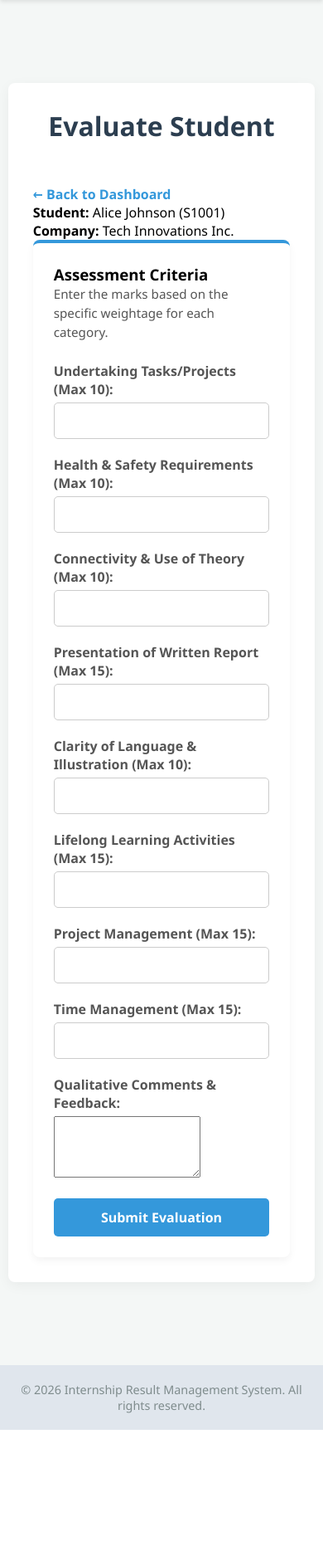
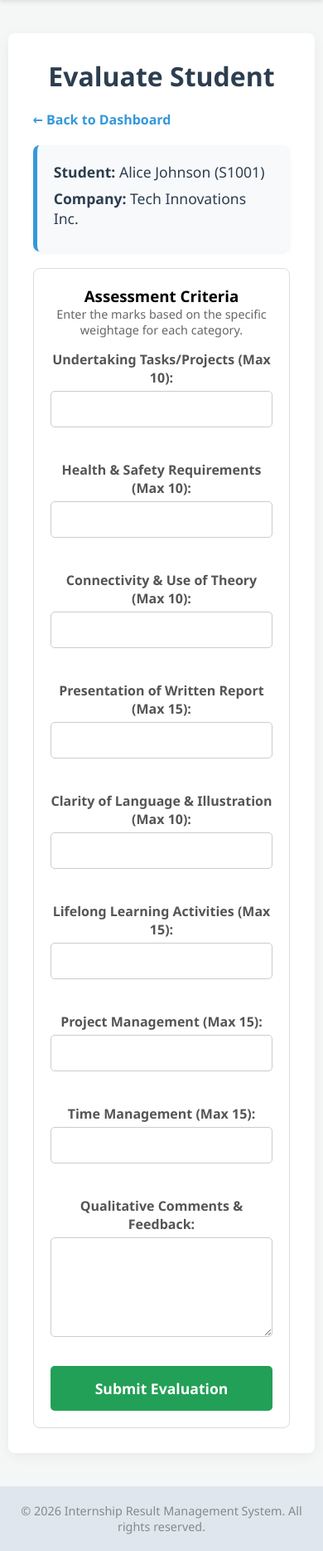
Before and after one commit to Brandonccj/COMP1044_CW_G4, a PHP site: page /assessor/evaluate_student.php?internship_id=1 in a window 390 px wide. Shown: the part 84-1953 px from the top of the page at 83% size. Before the commit the page ends 1807 px from the top, so only its background shows below. Run offline with PHP 8.4, Linux system fonts and the light colour scheme; the visitor is signed in with stand-in values (Sample User, id 1); data comes from the database, SQL or seed files in the repository.

Commit message:
- Reorganized style.css to clearly separate global, administrative, and assessor-specific stylesheets for better maintainability. - Finalized UI styling for assessor_dashboard.php and evaluate_student.php. - Implemented CSS Grid layouts for the evaluation forms to improve responsiveness and readability.

```diff
--- a/assets/style.css
+++ b/assets/style.css
@@ -1,3 +1,6 @@
+/* =========================================
+   Global & Base Styles
+   ========================================= */
 * {
     margin: 0;
     padding: 0;
@@ -12,18 +15,10 @@ body {
     flex-direction: column;
 }
 
-.login-wrapper {
-    display: flex;
-    flex-direction: column;
-    align-items: center;
-    justify-content: center;
-    flex-grow: 1;
-}
-
 .dashboard-container {
     width: 95%;
     max-width: 1200px;
-    margin: 40px auto; /* Centers the table with some top/bottom breathing room */
+    margin: 40px auto;
     background-color: #ffffff;
     padding: 30px;
     border-radius: 8px;
@@ -34,48 +29,6 @@ h1 {
     color: #2c3e50;
     margin-bottom: 20px;
     text-align: center;
-}
-
-.login-container {
-    background-color: #ffffff;
-    padding: 40px;
-    border-radius: 10px;
-    box-shadow: 0 4px 15px rgba(0, 0, 0, 0.1);
-    width: 100%;
-    max-width: 400px;
-}
-
-.login-container h2 {
-    color: #333;
-    margin-bottom: 20px;
-    text-align: center;
-}
-
-.form-group {
-    margin-bottom: 20px;
-}
-
-.form-group label {
-    display: block;
-    margin-bottom: 5px;
-    color: #555;
-    font-weight: bold;
-}
-
-.form-group input,
-.form-group select {
-    width: 100%;
-    padding: 10px;
-    border: 1px solid #ccc;
-    border-radius: 5px;
-    font-size: 16px;
-}
-
-.form-group input:focus,
-.form-group select:focus {
-    outline: none;
-    border-color: #3498db;
-    box-shadow: 0 0 5px rgba(52, 152, 219, 0.5);
 }
 
 button {
@@ -95,54 +48,105 @@ button:hover {
     background-color: #2980b9;
 }
 
-
-/* assessor_dashboard.php */
-
-/* Table Base Styles */
-.dashboard-table {
-    width: 100%;
-    border-collapse: collapse;
-    text-align: left;
+/* Flash Messages / Alerts */
+.alert {
+    background-color: #d4edda;
+    color: #155724;
+    padding: 10px;
+    margin: 15px 0;
+    border-radius: 5px;
+    text-align: center;
+    border: 1px solid #c3e6cb;
 }
 
-.dashboard-table th,
-.dashboard-table td {
-    border: 1px solid #ddd;
-    padding: 10px;
+.alert-success {
+    background-color: #d4edda;
+    color: #155724;
+    border: 1px solid #c3e6cb;
 }
 
-/* Replaces the inline background-color for the header */
-.dashboard-table thead tr {
-    background-color: #f2f2f2;
+/* Global Specific Buttons */
+.btn-success {
+    background-color: #23a057;
 }
 
-/* Replaces the inline text-align for the empty message */
-.empty-message {
-    text-align: center;
-    font-style: italic;
-    color: #666;
+.btn-success:hover {
+    background-color: #27ae60;
 }
 
-/* Basic styling for the Evaluate button */
-.evaluate-btn {
-    padding: 5px 10px;
-    background-color: #007BFF;
-    color: white;
-    border: none;
-    border-radius: 3px;
-    cursor: pointer;
+.btn-danger {
+    background-color: #e74c3c;
+    padding: 8px 12px;
+    width: auto;
 }
 
-.evaluate-btn:hover {
-    background-color: #0056b3;
+.btn-danger:hover {
+    background-color: #c0392b;
 }
 
-/* admin_dashboard.php */
-.dashboard-container {
-    width: 95%;
-    max-width: 1200px;
-    margin: 100px auto;
+.table-responsive {
+    overflow-x: auto;
 }
+
+/* Reusable Global Form Styles */
+.form-group {
+    margin-bottom: 20px;
+}
+
+.form-group label {
+    display: block;
+    margin-bottom: 5px;
+    color: #555;
+    font-weight: bold;
+}
+
+.form-group input,
+.form-group select,
+.form-group textarea {
+    width: 100%;
+    padding: 10px;
+    border: 1px solid #ccc;
+    border-radius: 5px;
+    font-size: 16px;
+}
+
+.form-group input:focus,
+.form-group select:focus,
+.form-group textarea:focus {
+    outline: none;
+    border-color: #3498db;
+    box-shadow: 0 0 5px rgba(52, 152, 219, 0.5);
+}
+
+/* =========================================
+   index.php (Login)
+   ========================================= */
+.login-wrapper {
+    display: flex;
+    flex-direction: column;
+    align-items: center;
+    justify-content: center;
+    flex-grow: 1;
+}
+
+.login-container {
+    background-color: #ffffff;
+    padding: 40px;
+    border-radius: 10px;
+    box-shadow: 0 4px 15px rgba(0, 0, 0, 0.1);
+    width: 100%;
+    max-width: 400px;
+}
+
+.login-container h2 {
+    color: #333;
+    margin-bottom: 20px;
+    text-align: center;
+}
+
+/* =========================================
+   admin_dashboard.php & Shared Admin Layouts
+   ========================================= */
 .dashboard-header {
     margin-bottom: 30px;
     border-bottom: 2px solid #ecf0f1;
@@ -162,41 +166,29 @@ button:hover {
 
 .admin-grid {
     display: grid;
-    grid-template-columns: repeat(auto-fit, minmax(240px, 1fr));
-    justify-content: center;
-    gap: 30px;
+    grid-template-columns: repeat(auto-fit, minmax(250px, 1fr));
+    gap: 20px;
     margin-top: 20px;
 }
 
 .admin-card {
-    background-color: #ffffff;
-    padding: 25px;
+    padding: 20px;
+    border: 1px solid #ddd;
     border-radius: 8px;
-    box-shadow: 0 4px 10px rgba(0, 0, 0, 0.05);
-    border-top: 4px solid #3498db;
-    display: flex;
-    flex-direction: column;
-    justify-content: space-between;
-    transition: transform 0.2s ease, box-shadow 0.2s ease;
-}
-
-.admin-card:hover {
-    transform: translateY(-5px);
-    box-shadow: 0 8px 15px rgba(0, 0, 0, 0.1);
+    text-align: center;
+    background-color: #fff;
+    box-shadow: 0 2px 4px rgba(0,0,0,0.02);
 }
 
 .admin-card h2 {
     color: #2c3e50;
-    font-size: 1.4em;
-    margin-bottom: 10px;
+    font-size: 1.2em;
+    margin-bottom: 15px;
 }
 
 .admin-card p {
-    color: #555;
-    font-size: 0.95em;
-    line-height: 1.5;
-    margin-bottom: 25px;
-    flex-grow: 1;
+    margin-bottom: 15px;
+    color: #666;
 }
 
 .action-btn {
@@ -215,68 +207,157 @@ button:hover {
     background-color: #2980b9;
 }
 
-/* Manage_students.php */
+/* =========================================
+   assessor_dashboard.php
+   ========================================= */
+.dashboard-table {
+    width: 100%;
+    margin-top: 20px;
+    border-collapse: collapse;
+    text-align: left;
+}
+
+.dashboard-table th,
+.dashboard-table td {
+    padding: 10px;
+}
+
+.dashboard-table thead tr {
+    background-color: #3498db;
+    color: white;
+    text-align: left;
+}
+
+.dashboard-table tbody tr {
+    border-bottom: 1px solid #ddd;
+}
+
+.empty-message {
+    padding: 20px;
+    text-align: center;
+    font-style: italic;
+    color: #666;
+}
+
+.evaluate-btn {
+    padding: 5px 10px;
+    background-color: #23a057;
+    color: white;
+    border: none;
+    border-radius: 3px;
+    cursor: pointer;
+    width: auto;
+    transition: background-color 0.3s;
+}
+
+.evaluate-btn:hover {
+    background-color: #27ae60;
+}
+
+/* =========================================
+   evaluate_student.php
+   ========================================= */
+.page-header {
+    margin-bottom: 20px;
+}
+
+.back-link {
+    text-decoration: none;
+    color: #3498db;
+    font-weight: bold;
+}
+
+.back-link:hover {
+    text-decoration: underline;
+}
+
+.evaluation-header {
+    background-color: #f8f9fa;
+    padding: 20px;
+    border-radius: 8px;
+    margin: 20px 0;
+    border-left: 5px solid #3498db;
+    box-shadow: 0 2px 4px rgba(0,0,0,0.05);
+}
+
+.evaluation-header p {
+    margin-bottom: 8px;
+    color: #2c3e50;
+    font-size: 1.1em;
+}
+
+.form-subtitle {
+    color: #7f8c8d;
+    font-size: 0.9em;
+    margin-bottom: 20px;
+}
+
+.form-grid {
+    display: grid;
+    grid-template-columns: 1fr 1fr;
+    gap: 20px;
+    margin-bottom: 20px;
+}
+
+.comment-section {
+    margin-top: 20px;
+}
+
+textarea#qualitative_comments {
+    width: 100%;
+    padding: 15px;
+    border: 1px solid #ccc;
+    border-radius: 5px;
+    font-size: 16px;
+    resize: vertical;
+    min-height: 120px;
+}
+
+textarea#qualitative_comments:focus {
+    outline: none;
+    border-color: #3498db;
+    box-shadow: 0 0 5px rgba(52, 152, 219, 0.5);
+}
+
+.btn-submit {
+    background-color: #23a057;
+    color: white;
+    padding: 15px 20px;
+    font-size: 1.1em;
+    border: none;
+    border-radius: 5px;
+    cursor: pointer;
+    width: 100%;
+    transition: background-color 0.3s ease, transform 0.1s ease;
+    margin-top: 10px;
+}
+
+.btn-submit:hover {
+    background-color: #27ae60;
+}
+
+.btn-submit:active {
+    transform: scale(0.98);
+}
+
+@media (max-width: 768px) {
+    .form-grid {
+        grid-template-columns: 1fr;
+    }
+}
+
+/* =========================================
+   manage_students.php
+   ========================================= */
 .management-layout {
     display: flex;
     flex-direction: column;
     gap: 30px;
 }
 
-/* The 'Back to Dashboard' Link */
-.back-link {
-    display: inline-block;
-    margin-top: 30px;
-    color: #3498db;
-    text-decoration: none;
-    font-weight: bold;
-    transition: color 0.3s;
-}
-
-.back-link:hover {
-    color: #2980b9;
-    text-decoration: underline;
-}
-
-/* Alert Popups */
-.alert {
-    padding: 15px;
-    margin-bottom: 25px;
-    border-radius: 5px;
-    font-weight: bold;
-    text-align: center;
-}
-
-.alert-success {
-    background-color: #d4edda;
-    color: #155724;
-    border: 1px solid #c3e6cb;
-}
-
-/* Specific Button Colors */
-.btn-success {
-    background-color: #2ecc71;
-}
-
-.btn-success:hover {
-    background-color: #27ae60;
-}
-
-.btn-danger {
-    background-color: #e74c3c;
-    padding: 8px 12px;
-    width: auto; /* Stops the delete button from taking up the whole table cell */
-}
-
-.btn-danger:hover {
-    background-color: #c0392b;
-}
-
-/* Prevents the table from breaking the card layout on small screens */
-.table-responsive {
-    overflow-x: auto;
-}
-
-/* view_results.php */
+/* =========================================
+   view_results.php
+   ========================================= */
 .search-form {
     display: flex;
     gap: 10px;
```
